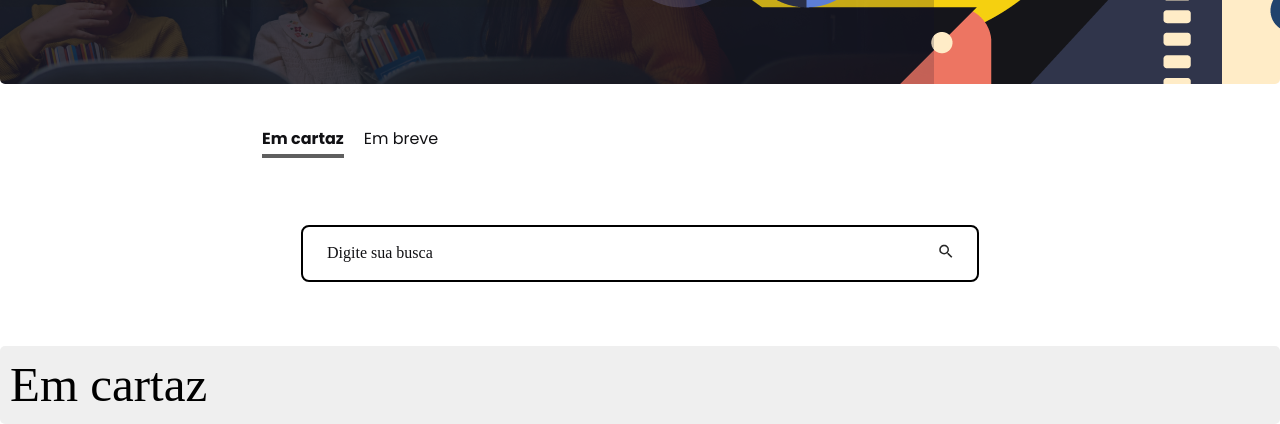
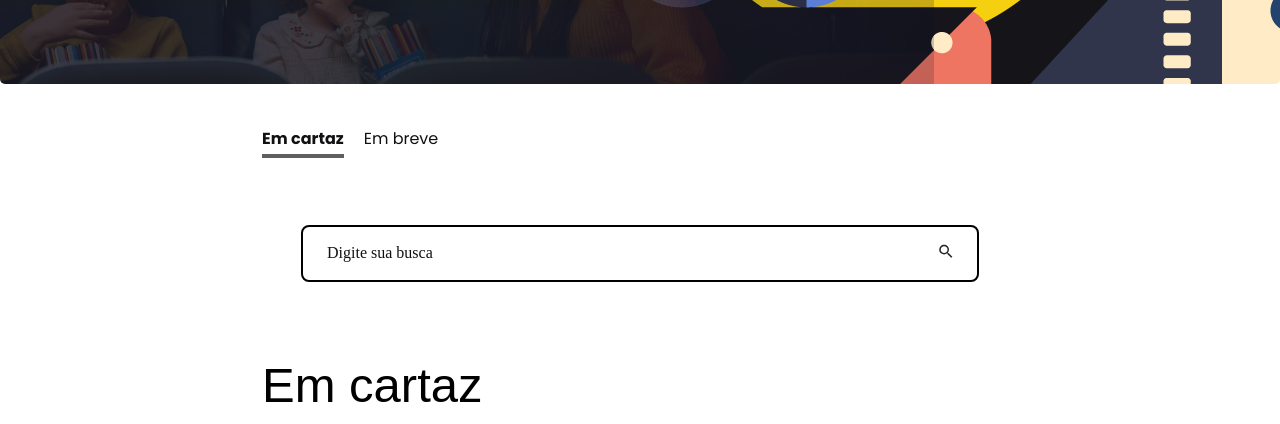
Before and after one commit to MARKOLAxt/Projeto-Cine-, a plain HTML site: page index.html in a window 1280 px wide. Shown: the part 452-876 px from the top of the page. Drawn offline with Linux system fonts and the light colour scheme; a web font is replaced by a local one.

Commit message:
Add files via upload

```diff
--- a/styles/cartaz.css
+++ b/styles/cartaz.css
@@ -51,12 +51,24 @@ form{
 
 }
 
+.cartaz__emcartaz{
+
+    display: flex;
+    background-color: transparent;
+    justify-content: center;
+
+
+}
+
 h3{
 
-
+    margin: 0 auto;
+    width: 60%;
     display: flex;
     font-size: 49px;
     line-height: 120%;
     font-weight: 400;
+    justify-content: left;
+    font-family: var(--fonte-titulo);
 
 }
```
Also changed, not shown: index.html (line endings or trailing spaces).
